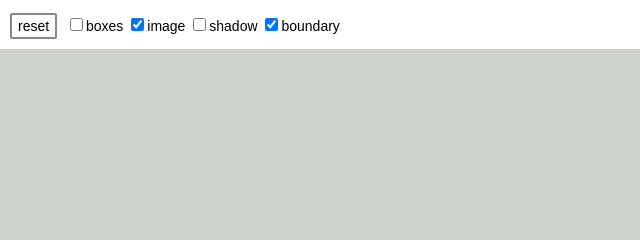
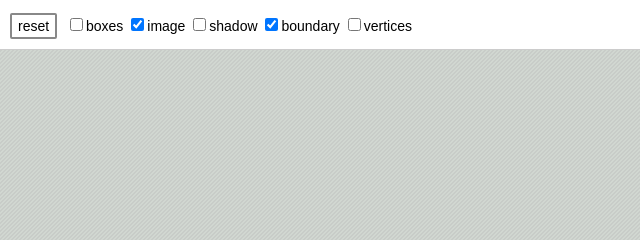
Before and after one commit to michaellaszlo/sprite-helper, a plain HTML site: page index.html in a window 1280 px wide. Shown: the top 240 px of the page, 0-640 px from the left. Drawn offline with Linux system fonts and the light colour scheme.

Commit message:
Add canvas and checkbox for vertices

```diff
--- a/index.html
+++ b/index.html
@@ -18,6 +18,7 @@
   <li><input type="checkbox" id="showImage" />image</li>
   <li><input type="checkbox" id="showShadow" />shadow</li>
   <li><input type="checkbox" id="showBoundary" />boundary</li>
+  <li><input type="checkbox" id="showVertices" />vertices</li>
 </ul>
 </div>
 
--- a/js/sprite.helper.js
+++ b/js/sprite.helper.js
@@ -434,8 +434,8 @@ SpriteHelper.load = function () {
       panel = g.panel = document.getElementById('controlPanel'),
       wrapper = document.getElementById('wrapper');
 
-  // Make target canvases.
-  var names = ['main', 'boundary', 'control'];
+  // Make target canvases. Control is the mouse-sensitive, topmost canvas.
+  var names = ['main', 'boundary', 'vertices', 'control'];
   g.canvas = {};
   g.canvases = [];
   for (var i = 0; i < names.length; ++i) {
```
Also changed, not shown: 1 other file.
